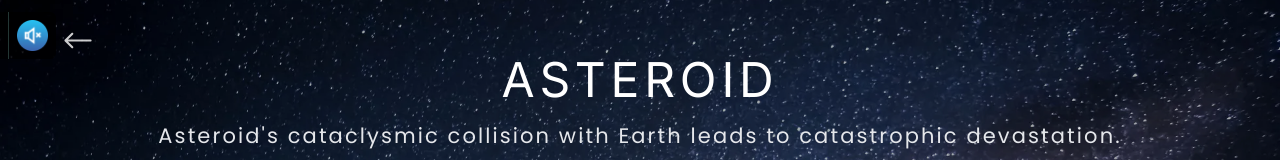
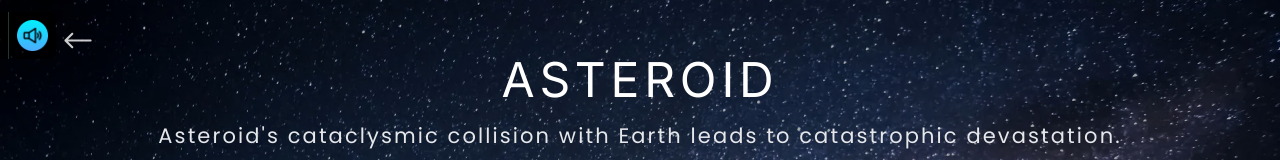
Before and after one commit to Sharif-Minhaz/Titan-Settlers, a React (Vite) app: page /earth-destroyer in a window 1280 px wide. Shown: the top 160 px of the page. Built offline with nearby package versions, Linux system fonts and the light colour scheme; no server answers; a web font is replaced by a local one.

Commit message:
feat: audio fix up

```diff
--- a/src/components/modal/AudioModal.jsx
+++ b/src/components/modal/AudioModal.jsx
@@ -4,14 +4,19 @@ import silent from "../../assets/images/silent.png";
 import { useState } from "react";
 import OutsideClickHandler from "react-outside-click-handler";
 
-export default function AudioModal({ openModal = false, audioPlay, audioStop }) {
-	const [play, setPlay] = useState(false);
+export default function AudioModal({
+	initialPlay = false,
+	openModal = false,
+	audioPlay,
+	audioStop,
+}) {
+	const [play, setPlay] = useState(initialPlay);
 	const [open, setOpen] = useState(openModal);
 
 	const openDetailsModal = () => setOpen(true);
 	const closeModal = () => setOpen(false);
 
-	const playAudio = (e) => {
+	const playAudioFun = (e) => {
 		e.stopPropagation();
 		setOpen(false);
 		setPlay(!play);
@@ -41,7 +46,7 @@ export default function AudioModal({ openModal = false, audioPlay, audioStop })
 				<div className="p-2 cursor-pointer" onClick={openDetailsModal}>
 					<img
 						className="w-[31px] h-[31px] pointer-events-auto"
-						onClick={playAudio}
+						onClick={playAudioFun}
 						src={play ? audio : silent}
 						alt="audio"
 					/>
@@ -54,5 +59,6 @@ export default function AudioModal({ openModal = false, audioPlay, audioStop })
 AudioModal.propTypes = {
 	openModal: PropTypes.bool,
 	audioPlay: PropTypes.func,
+	initialPlay: PropTypes.func,
 	audioStop: PropTypes.func,
 };
--- a/src/pages/HomePage.jsx
+++ b/src/pages/HomePage.jsx
@@ -5,9 +5,14 @@ import SideMenu from "../components/home/sidemenu/SideMenu";
 import homeSong from "../assets/audios/rings-of-saturn-162784.mp3";
 import AudioModal from "../components/modal/AudioModal";
 import { useAudio } from "../hooks/useAudio";
+import { useEffect } from "react";
 
 export default function HomePage() {
 	const { play, stop } = useAudio(homeSong, { loop: true });
+
+	useEffect(() => {
+		play();
+	}, [play]);
 
 	return (
 		<MainBackground src="bg-home-img">
@@ -20,7 +25,7 @@ export default function HomePage() {
 					<Segments />
 				</div>
 			</div>
-			<AudioModal audioPlay={play} audioStop={stop} />
+			<AudioModal audioPlay={play} audioStop={stop} initialPlay={true} />
 		</MainBackground>
 	);
 }
--- a/src/pages/earthDestroyers/EarthDestroyerPage.jsx
+++ b/src/pages/earthDestroyers/EarthDestroyerPage.jsx
@@ -1,4 +1,4 @@
-import { useState } from "react";
+import { useEffect, useState } from "react";
 import { motion } from "framer-motion";
 import { useNavigate } from "react-router-dom";
 import { useAudio } from "../../hooks/useAudio";
@@ -25,6 +25,10 @@ export default function EarthDestroyerPage() {
 
 	const images = ["asteroid", "cosmic ray", "sun"];
 	const [selectedIndex, setSelectedIndex] = useState(0);
+
+	useEffect(() => {
+		play();
+	}, [play]);
 
 	const getImageSrc = (imgName) => {
 		switch (imgName) {
@@ -143,7 +147,12 @@ export default function EarthDestroyerPage() {
 						</div>
 					</div>
 				</div>
-				<AudioModal audioPlay={play} audioStop={stop} openModal={false} />
+				<AudioModal
+					audioPlay={play}
+					audioStop={stop}
+					openModal={false}
+					initialPlay={true}
+				/>
 			</MainBackground>
 			{isOpenConfirmationModal && (
 				<Overlay>
--- a/src/pages/exploreTitanIntro/ExploreTitanQuizPage.jsx
+++ b/src/pages/exploreTitanIntro/ExploreTitanQuizPage.jsx
@@ -75,6 +75,10 @@ export default function ExploreTitanQuizPage() {
 			document.querySelector("main").style.overflowY = "hidden";
 		};
 	}, [data]);
+
+	useEffect(() => {
+		play();
+	}, [play]);
 
 	const createAnswer = (isCorrect, question, shuffledData, usedTitles) => {
 		if (isCorrect) {
@@ -216,7 +220,7 @@ export default function ExploreTitanQuizPage() {
 				</Overlay>
 			)}
 			<ChatContainer />
-			<AudioModal audioPlay={play} audioStop={stop} openModal={true} />
+			<AudioModal audioPlay={play} audioStop={stop} initialPlay={true} />
 		</MainBackground>
 	);
 }
--- a/src/pages/missions/EarthMissionPage.jsx
+++ b/src/pages/missions/EarthMissionPage.jsx
@@ -4,11 +4,18 @@ import MainBackground from "../../components/MainBackground";
 import Overlay from "../../components/Overlay";
 import earthExpanding from "../../assets/gifs/expanding-earth.gif";
 import { useNavigate } from "react-router-dom";
+import earthAudio from "../../assets/audios/wrong-planet-ambience.mp3";
+import { useAudio } from "../../hooks/useAudio";
 
 export default function EarthMissionPage() {
+	const { play } = useAudio(earthAudio);
 	const navigate = useNavigate();
 	const [progress, setProgress] = useState(0);
 	const [showEarthAnime, setShowEarthAnime] = useState(false);
+
+	useEffect(() => {
+		play();
+	}, [play]);
 
 	useEffect(() => {
 		const interval = setInterval(() => {
@@ -41,7 +48,7 @@ export default function EarthMissionPage() {
 		}, 7700);
 
 		return () => clearTimeout(timeout);
-	// eslint-disable-next-line react-hooks/exhaustive-deps
+		// eslint-disable-next-line react-hooks/exhaustive-deps
 	}, []);
 
 	const gotoEarth = () => navigate("/earth-spaceship-base");
--- a/src/pages/missions/LaunchVideoPage.jsx
+++ b/src/pages/missions/LaunchVideoPage.jsx
@@ -1,3 +1,4 @@
+import { useEffect } from "react";
 import MainBackground from "../../components/MainBackground";
 import rocketLaunchVideo from "../../assets/videos/sep-video.mkv";
 import { motion } from "framer-motion";
@@ -9,6 +10,10 @@ import AudioModal from "./../../components/modal/AudioModal";
 
 export default function LaunchVideoPage() {
 	const { play, stop } = useAudio(spaceAudio, { loop: true, volume: 0.3 });
+
+	useEffect(() => {
+		play();
+	}, [play]);
 
 	return (
 		<MainBackground src="bg-leaving-earth-img" position="bg-top">
@@ -25,7 +30,7 @@ export default function LaunchVideoPage() {
 					<ActionButton text="Continue ≫" />
 				</Link>
 			</motion.div>
-			<AudioModal audioPlay={play} audioStop={stop} />
+			<AudioModal audioPlay={play} audioStop={stop} initialPlay={true} />
 		</MainBackground>
 	);
 }
--- a/src/pages/missions/MissionsPage.jsx
+++ b/src/pages/missions/MissionsPage.jsx
@@ -3,14 +3,19 @@ import AudioModal from "../../components/modal/AudioModal";
 import { useAudio } from "../../hooks/useAudio";
 import MainBackground from "./../../components/MainBackground";
 import missions from "../../assets/audios/drone-space-main-9706.mp3";
+import { useEffect } from "react";
 
 export default function MissionsPage() {
-	const { play, stop } = useAudio(missions, { loop: true });
+	const { play, stop } = useAudio(missions, { loop: true, volume: 0.6 });
+
+	useEffect(() => {
+		play();
+	}, [play]);
 
 	return (
 		<MainBackground src="bg-home-img">
 			<MissionsCarousel />
-			<AudioModal audioPlay={play} audioStop={stop} />
+			<AudioModal audioPlay={play} audioStop={stop} initialPlay={true} />
 		</MainBackground>
 	);
 }
```
Also changed, not shown: 1 other file (tests, documents, lock files or other folders).
